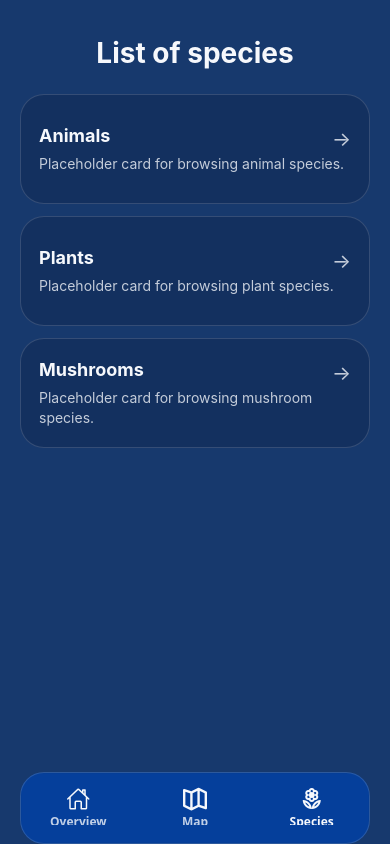
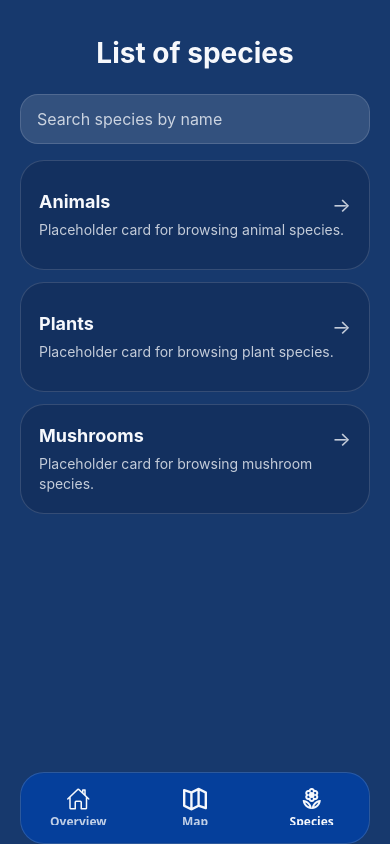
Before and after one commit to ryhma19/mobile-weather, a React Native app: screen /Species in a window 390 px wide. Built offline with nearby package versions, Linux system fonts and the light colour scheme; no server answers.

Commit message:
search bar for species list page

```diff
--- a/src/screens/ListOfSpeciesScreen.tsx
+++ b/src/screens/ListOfSpeciesScreen.tsx
@@ -1,5 +1,5 @@
 import React from 'react'
-import { Pressable, StyleSheet, Text, View } from 'react-native'
+import { Pressable, StyleSheet, Text, View, TextInput } from 'react-native'
 import { colors } from '../theme/colors'
 import { useSafeAreaInsets } from 'react-native-safe-area-context'
 
@@ -29,6 +29,10 @@ export default function ListOfSpeciesScreen({
   onGoBack,
 }: ListOfSpeciesScreenProps) {
   const insets = useSafeAreaInsets()
+
+  // Hakukentän tila
+  const [searchText, setSearchText] = React.useState('')
+
   return (
     <View
       style={[
@@ -40,6 +44,15 @@ export default function ListOfSpeciesScreen({
     >
       <View style={styles.content}>
         <Text style={styles.title}>List of species</Text>
+
+        {/* Hakupalkki lajien hakemiseen nimellä. */}
+        <TextInput
+          style={styles.searchInput}
+          placeholder="Search species by name"
+          placeholderTextColor={colors.textSecondary}
+          value={searchText}
+          onChangeText={setSearchText}
+        />
 
         <View style={styles.cardsContainer}>
           <SpeciesCard
@@ -96,6 +109,17 @@ const styles = StyleSheet.create({
     textAlign: 'center',
     marginBottom: 24,
   },
+  searchInput: {
+    backgroundColor: colors.surfaceVariant,
+    color: colors.textPrimary,
+    borderRadius: 18,
+    borderWidth: 1,
+    borderColor: colors.outline,
+    paddingHorizontal: 16,
+    paddingVertical: 14,
+    fontSize: 16,
+    marginBottom: 16,
+  },
   cardsContainer: {
     gap: 12,
   },
```
Lines whose indentation alone changed are shown as unchanged.
